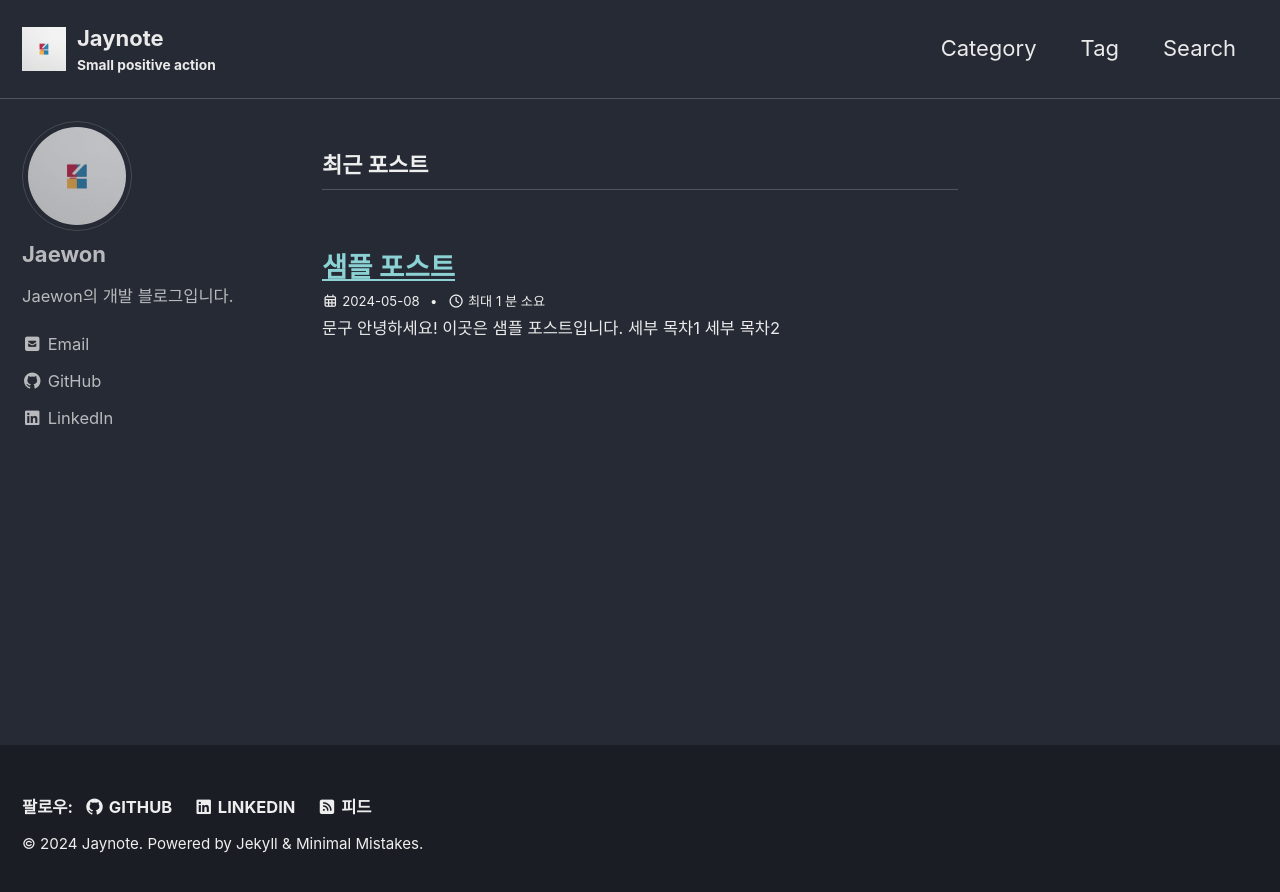
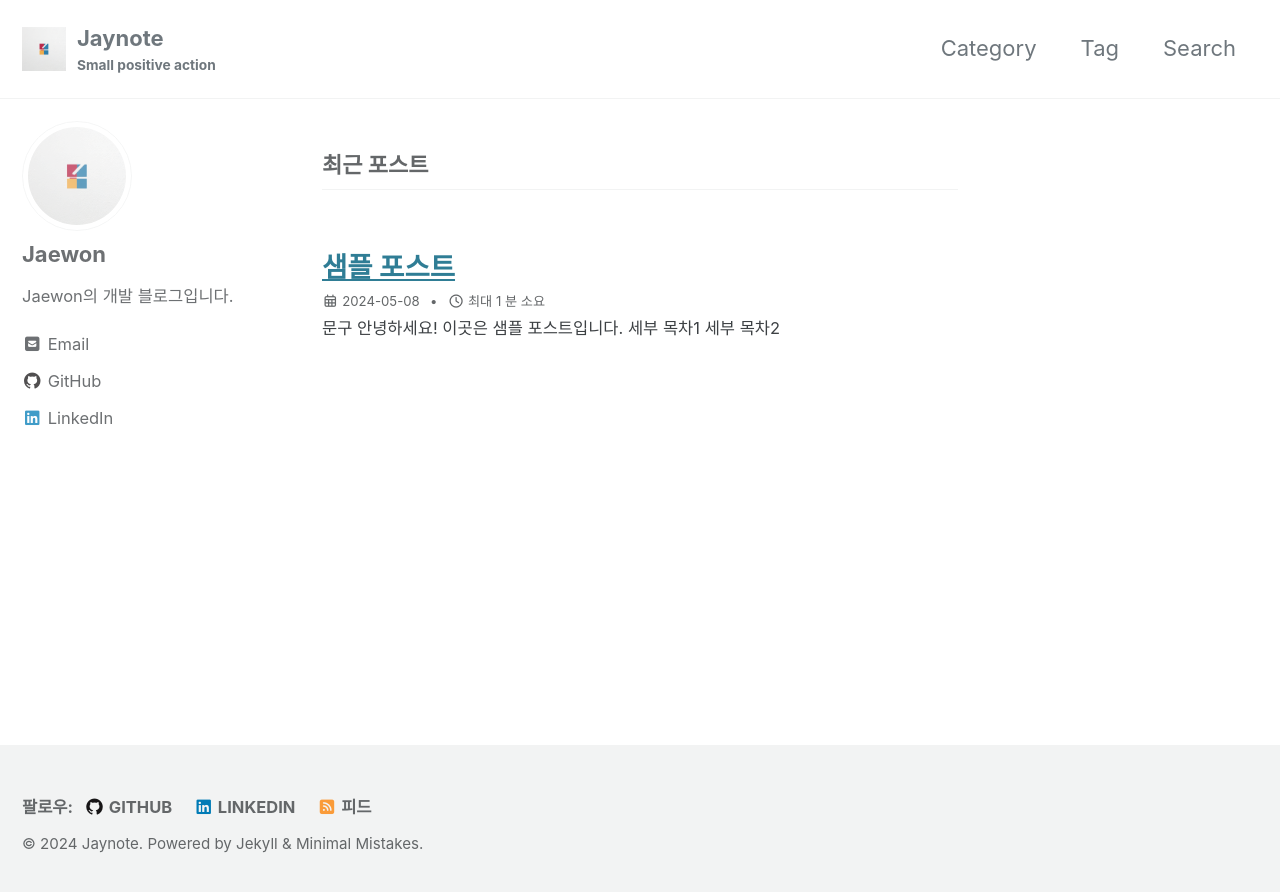
Before and after one commit to jwlee3746/jaynote, a Jekyll site: the page built from index.html, in a window 1280 px wide. Shown: the top 892 px of the page. Built offline with Jekyll 4.4.1, drawn with Linux system fonts in a browser that asks for light colours; cached includes are drawn as plain includes; the list of posts is cut into pages by our own code.

Commit message:
Update _config.yml

```diff
--- a/_config.yml
+++ b/_config.yml
@@ -12,7 +12,7 @@
 
 # theme                  : "minimal-mistakes-jekyll"
 # remote_theme           : "mmistakes/minimal-mistakes"
-minimal_mistakes_skin    : "dark" # "air", "aqua", "contrast", "default", "dirt", "neon", "mint", "plum", "sunrise"
+minimal_mistakes_skin    : "default" # "air", "aqua", "contrast", "dark", "dirt", "neon", "mint", "plum", "sunrise"
 
 # Site Settings
 locale                   : "ko-KR"
```
